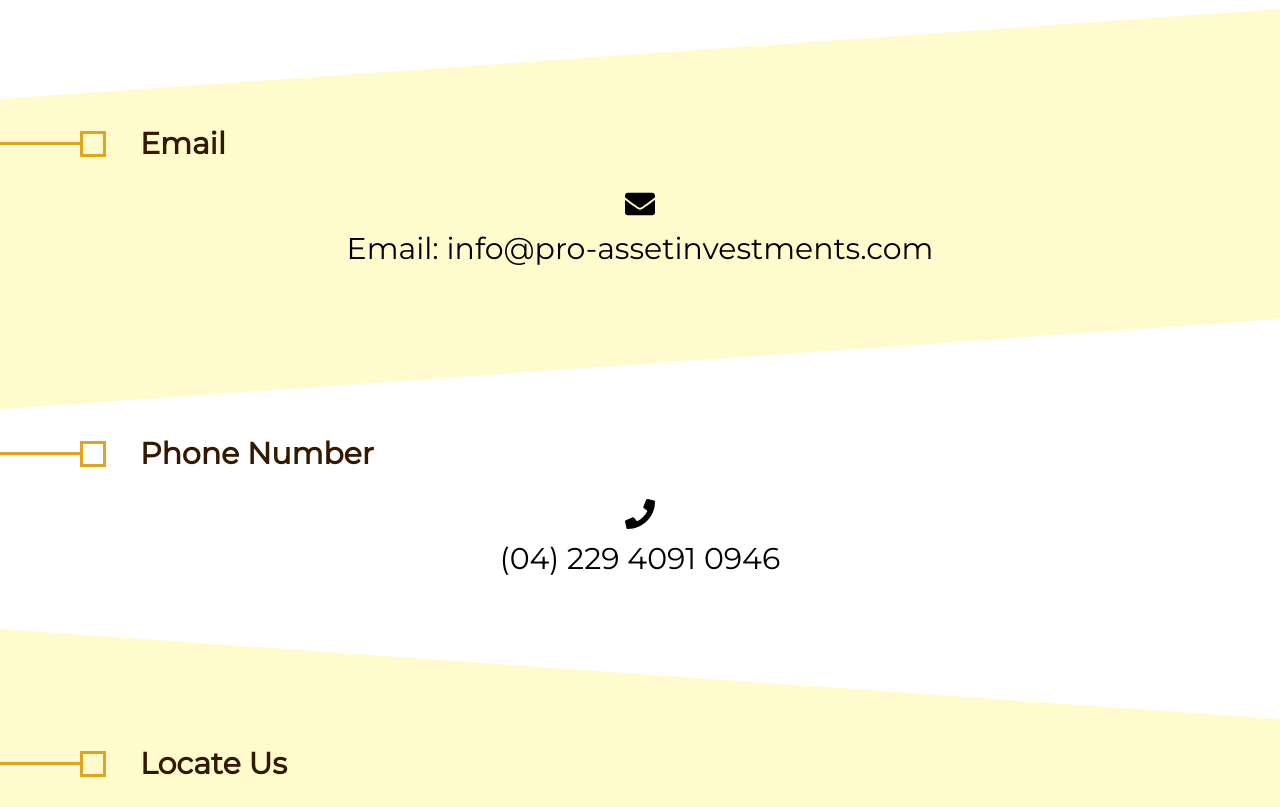
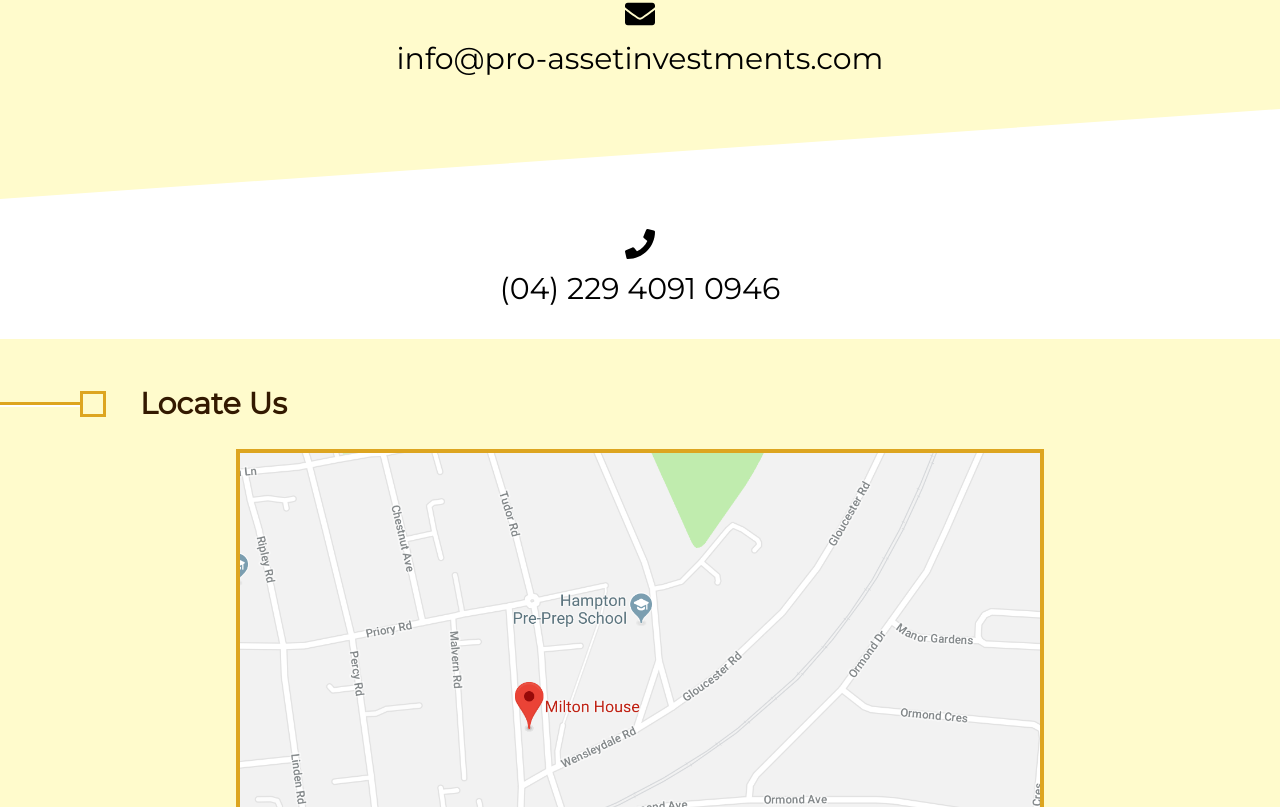
Before and after one commit to Powerplex/proasset, a React (Create React App) app: page /contact in a window 1280 px wide. Shown: the part 613-1420 px from the top of the page. Built offline with nearby package versions, Linux system fonts and the light colour scheme.

Commit message:
better contact page

```diff
--- a/src/containers/Contact/index.js
+++ b/src/containers/Contact/index.js
@@ -22,7 +22,7 @@
     return (
       <div className="Contact">
         <PageHero title="Contact us" />
-        <Section title="Our Address">
+        <Section>
           <div className="ContactInformations">
             <div className="ContactAdress">
               <p className="ContactAdress__company">{COMPANY_NAME}</p>
@@ -34,26 +34,21 @@
           </div>
         </Section>
         <Section
-          title="Email"
           theme="beige"
-          transition={{ from: "white", reversed: false }}
+          // transition={{ from: "white", reversed: false }}
         >
           <p className="ContactEmail">
             <FaEnvelope />
-            Email: {this.email}
+            {this.email}
           </p>
         </Section>
-        <Section title="Phone Number" transition={{ from: "beige" }}>
+        <Section transition={{ from: "beige" }}>
           <p className="ContactPhone">
             <FaPhone />
             {this.phoneNumber}
           </p>
         </Section>
-        <Section
-          title="Locate Us"
-          theme="beige"
-          transition={{ from: "white", reversed: true }}
-        >
+        <Section title="Locate Us" theme="beige">
           {this.renderMap()}
         </Section>
       </div>
--- a/src/containers/Contact/styles.scss
+++ b/src/containers/Contact/styles.scss
@@ -26,9 +26,17 @@
 .ContactEmail,
 .ContactPhone {
   border-radius: 1rem;
-  line-height: 6rem;
   font-weight: normal;
-  font-size: 3rem;
+  text-align: center !important;
+  font-size: 2.5rem;
+
+  @include desktop {
+    font-size: 3rem;
+  }
+
+  svg {
+    margin-bottom: 2rem;
+  }
 }
 
 .Map {
```
